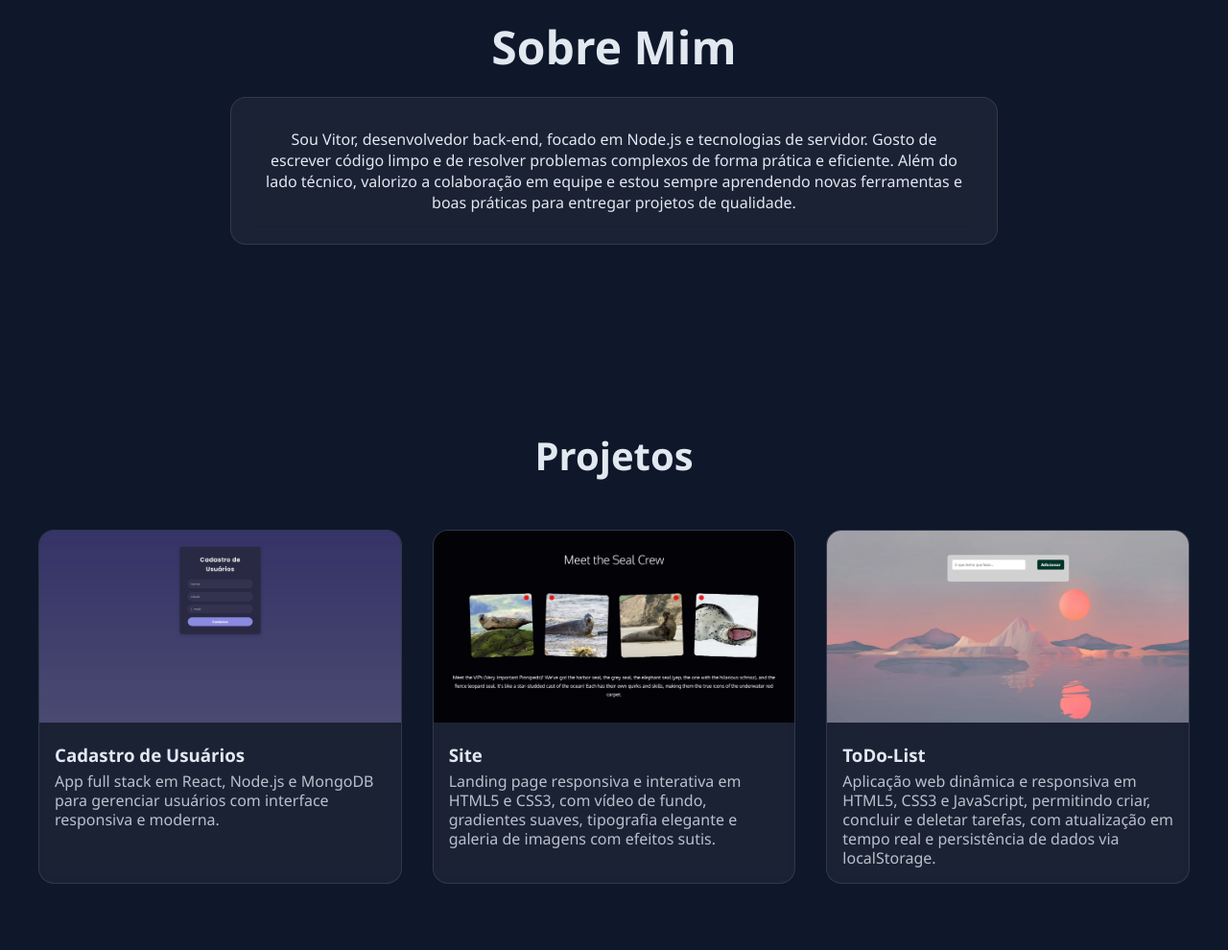
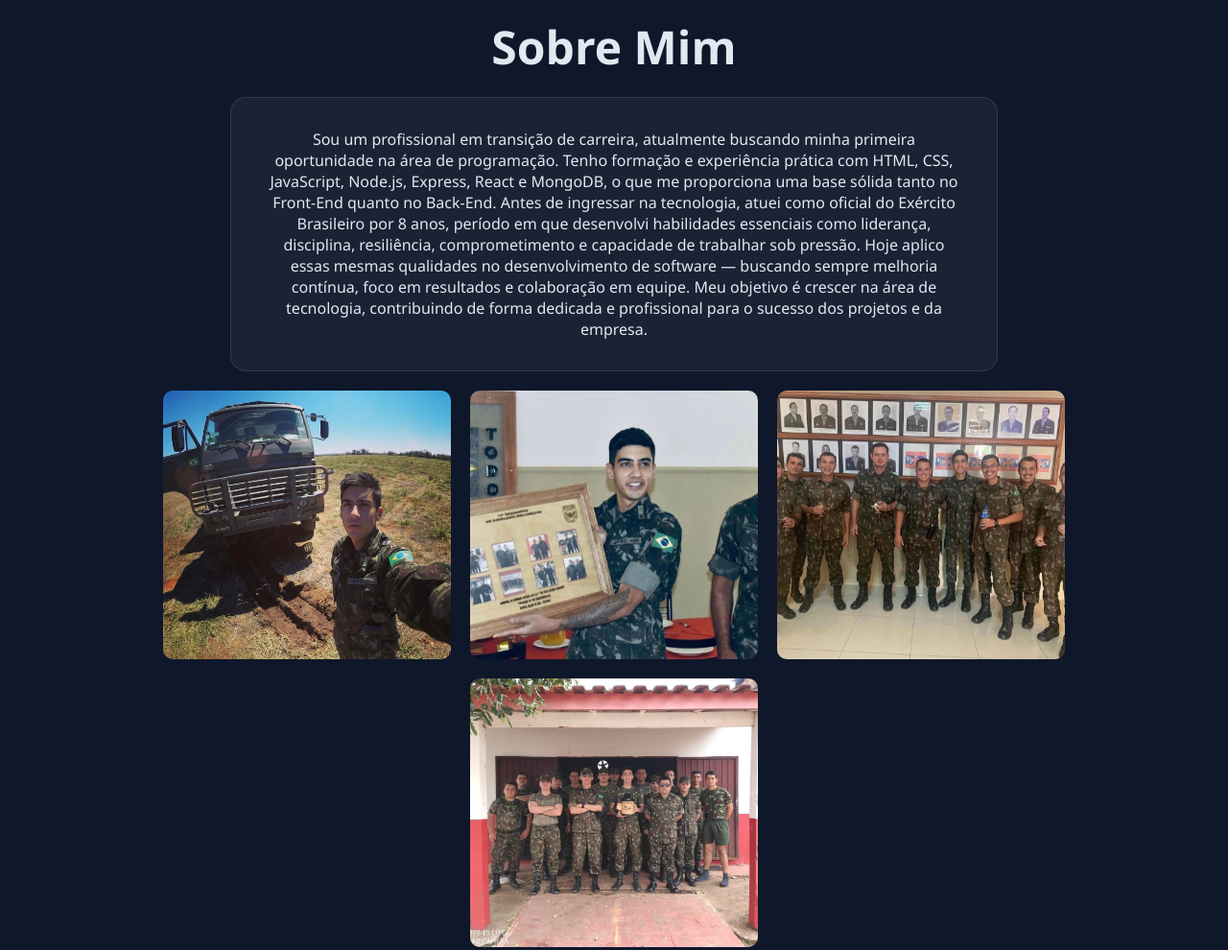
Before and after one commit to viitorfernandess/portfolio, a plain HTML site: page index.html in a window 1280 px wide. Shown: the part 880-1870 px from the top of the page at 96% size. Drawn offline with Linux system fonts and the light colour scheme.

Commit message:
Portfólio finalizado

```diff
--- a/index.html
+++ b/index.html
@@ -33,19 +33,34 @@
     <main id="inicio" class="cabecalho">
         <img src="./img/avatar.jpg" alt="Foto de Vitor Azevedo" class="foto-perfil">
         <h1>Vitor Azevedo</h1>
-        <p class="cabecalho-sub-titulo">Desenvolvedor Back-End</p>
+        <p class="cabecalho-sub-titulo">Desenvolvedor Full Stack</p>
     </main>
 
     <section id="sobre" class="sobre">
         <h2 class="sobre-titulo">Sobre Mim</h2>
         <div class="sobre-caixa">
             <p class="sobre-paragrafo">
-                Sou Vitor, desenvolvedor back-end, focado em Node.js e tecnologias de servidor. Gosto de escrever código
-                limpo e de resolver problemas complexos de forma prática e eficiente. Além do lado técnico, valorizo a
-                colaboração em equipe e estou sempre aprendendo novas ferramentas e boas práticas para entregar projetos
-                de qualidade.
+                Sou um profissional em transição de carreira, atualmente buscando minha primeira oportunidade na área de
+                programação. Tenho formação e experiência prática com HTML, CSS, JavaScript, Node.js, Express, React e
+                MongoDB, o que me proporciona uma base sólida tanto no Front-End quanto no Back-End.
+
+                Antes de ingressar na tecnologia, atuei como oficial do Exército Brasileiro por 8 anos, período em que
+                desenvolvi habilidades essenciais como liderança, disciplina, resiliência, comprometimento e capacidade
+                de trabalhar sob pressão.
+
+                Hoje aplico essas mesmas qualidades no desenvolvimento de software — buscando sempre melhoria contínua,
+                foco em resultados e colaboração em equipe. Meu objetivo é crescer na área de tecnologia, contribuindo
+                de forma dedicada e profissional para o sucesso dos projetos e da empresa.
             </p>
         </div>
+        <div class="sobre-imagem-container">
+            <img src="./img/sobre-1.jpeg" alt="sobre-1" class="sobre-imagem">
+            <img src="./img/sobre-2.jpeg" alt="sobre-2" class="sobre-imagem">
+            <img src="./img/sobre-3.jpeg" alt="sobre-3" class="sobre-imagem">
+            <img src="./img/sobre-4.jpeg" alt="sobre-4" class="sobre-imagem">
+        </div>
+        </div>
+    </section>
     </section>
 
     <section id="projetos" class="projetos">
--- a/index.js
+++ b/index.js
@@ -1,17 +1,19 @@
 function enviarWhats(e) {
   e.preventDefault()
 
-    const nome = document.getElementById('nome').value
-    const mensagem = document.getElementById('mensagem').value
+  const nome = document.getElementById('nome').value.trim()
+  const mensagem = document.getElementById('mensagem').value.trim()
   const telefone = '5511941706727'
+
+  if (!nome || !mensagem) {
+    alert('Por favor, preencha todos os campos antes de enviar.')
+    return
+  }
 
   const texto = `Olá! Me chamo ${nome}, ${mensagem}`
   const msgFormatada = encodeURIComponent(texto)
-
   const url = `https://wa.me/${telefone}?text=${msgFormatada}`
 
   window.open(url, '_blank')
-
   e.target.reset()
-
 }
--- a/styles.css
+++ b/styles.css
@@ -257,3 +257,40 @@ h1 {
         transform: translateY(-20px);
     }
 }
+
+.sobre-imagem-container {
+    display: flex; /* faz as imagens ficarem lado a lado */
+    flex-wrap: wrap; /* quebra para a linha de baixo se não couber */
+    justify-content: center; /* centraliza horizontalmente */
+    gap: 20px; /* espaçamento entre as imagens */
+    margin-top: 20px;
+}
+
+.sobre-imagem {
+    width: 300px; /* largura fixa */
+    height: 280px; /* altura proporcional */
+    object-fit: cover; /* mantém proporção sem distorcer */
+    border-radius: 10px;
+    transition: transform 0.3s ease, box-shadow 0.3s ease;
+    cursor: pointer;
+}
+
+.sobre-imagem:hover {
+    transform: translateY(-8px) scale(1.03);
+    box-shadow: 0 10px 20px rgba(79, 70, 229, 0.2);
+}
+
+/* Responsivo */
+@media (max-width: 768px) {
+    .sobre-imagem {
+        width: 45%; /* 2 imagens por linha */
+        height: auto;
+    }
+}
+
+@media (max-width: 480px) {
+    .sobre-imagem {
+        width: 90%; /* 1 imagem por linha */
+        height: auto;
+    }
+}
```
Also changed, not shown: img/sobre-1.jpeg (added), img/sobre-2.jpeg (added), img/sobre-3.jpeg (added), img/sobre-4.jpeg (added). Lines whose indentation alone changed are shown as unchanged.
